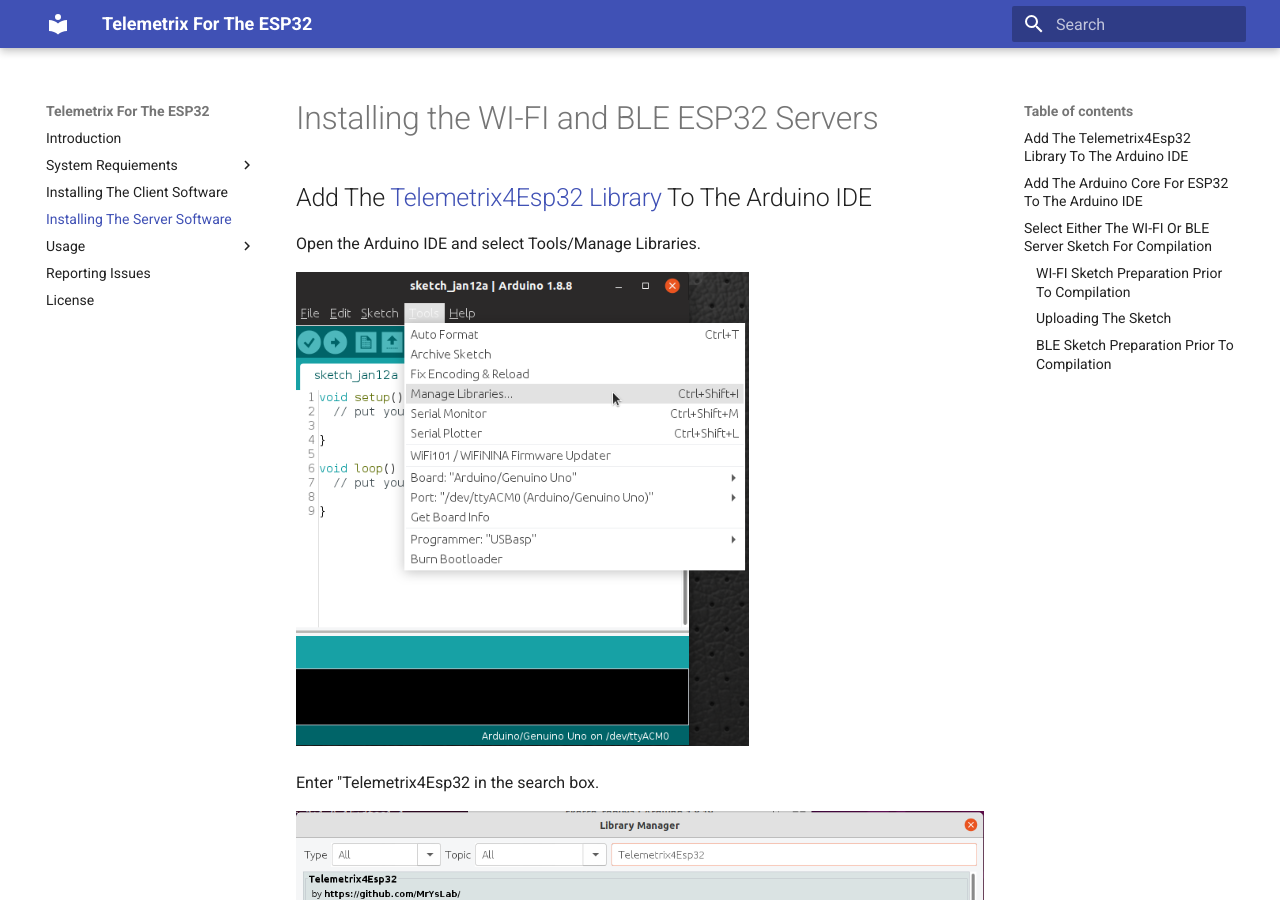
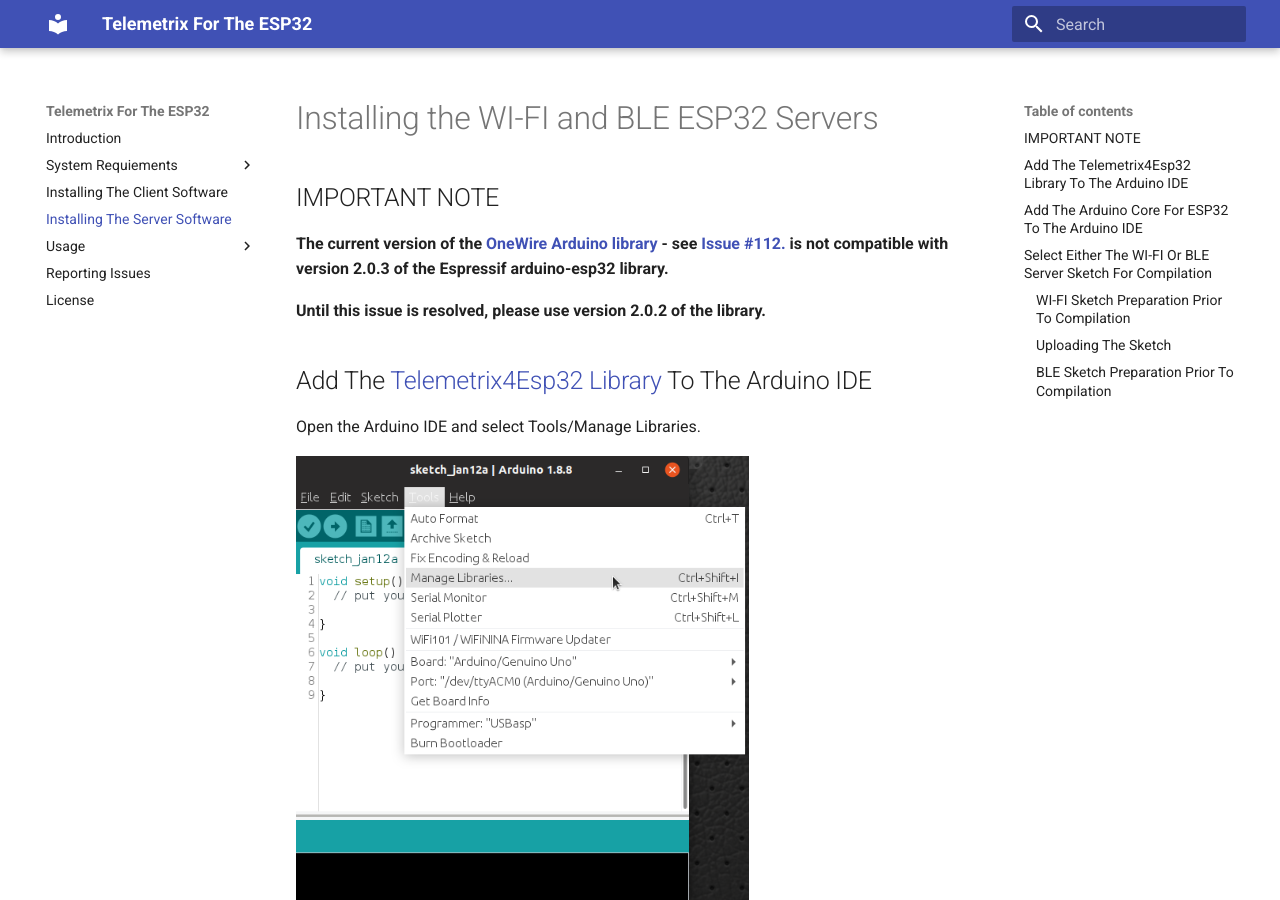
Before and after one commit to MrYsLab/telemetrix-esp32, an MkDocs documentation site: the page built from docs/server.md, in a window 1280 px wide and 900 px high. Built offline with MkDocs 1.6.1 and Material for MkDocs 9.7.7, drawn with Linux system fonts in a browser that asks for light colours.

Commit message:
ble changes

```diff
--- a/docs/server.md
+++ b/docs/server.md
@@ -1,5 +1,11 @@
 
 # Installing the WI-FI and BLE ESP32 Servers
+
+## IMPORTANT NOTE
+**The current version of the [OneWire Arduino library](https://github.com/PaulStoffregen/OneWire) - see [Issue #112.](https://github.com/PaulStoffregen/OneWire/issues/112)
+is not compatible with version 2.0.3 of the Espressif arduino-esp32 library.**
+
+**Until this issue is resolved, please use version 2.0.2 of the library.**
 
 ## Add The [Telemetrix4Esp32 Library](https://github.com/MrYsLab/Telemetrix4Esp32) To The Arduino IDE
 
```
